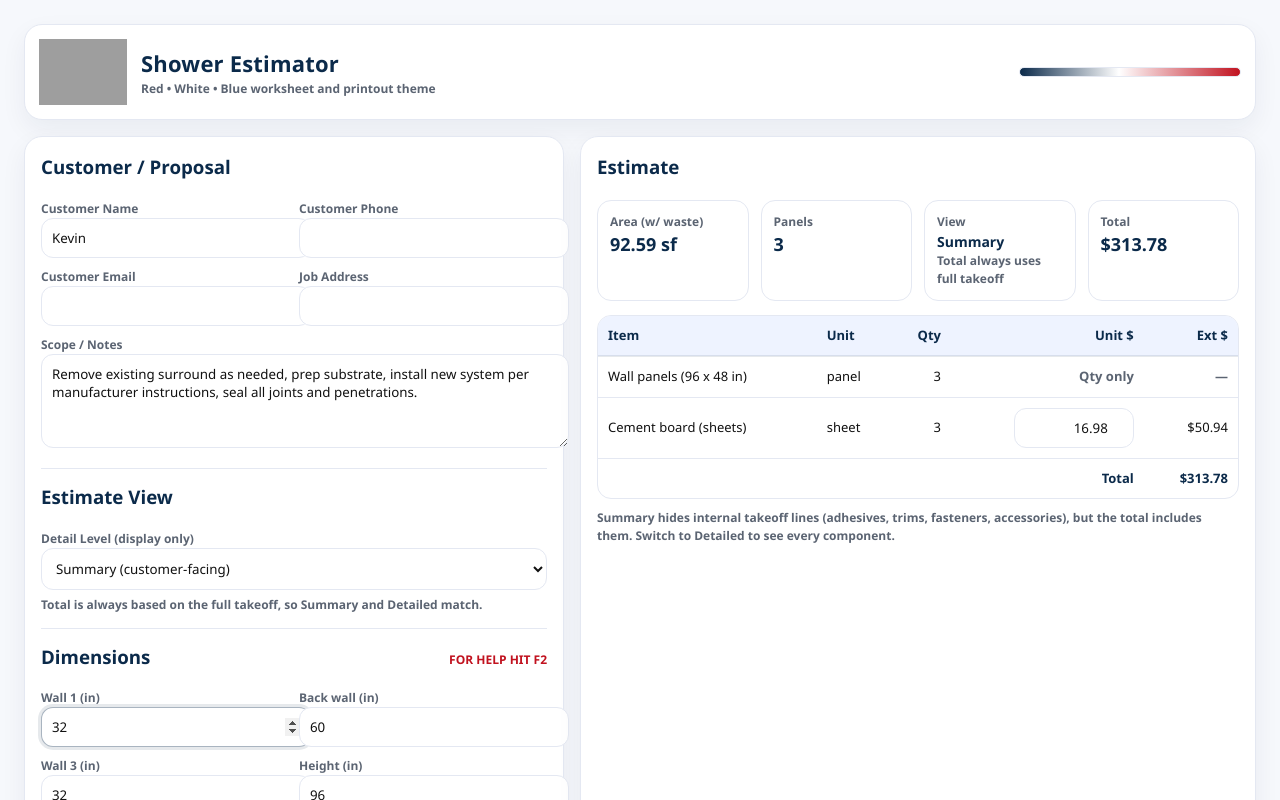
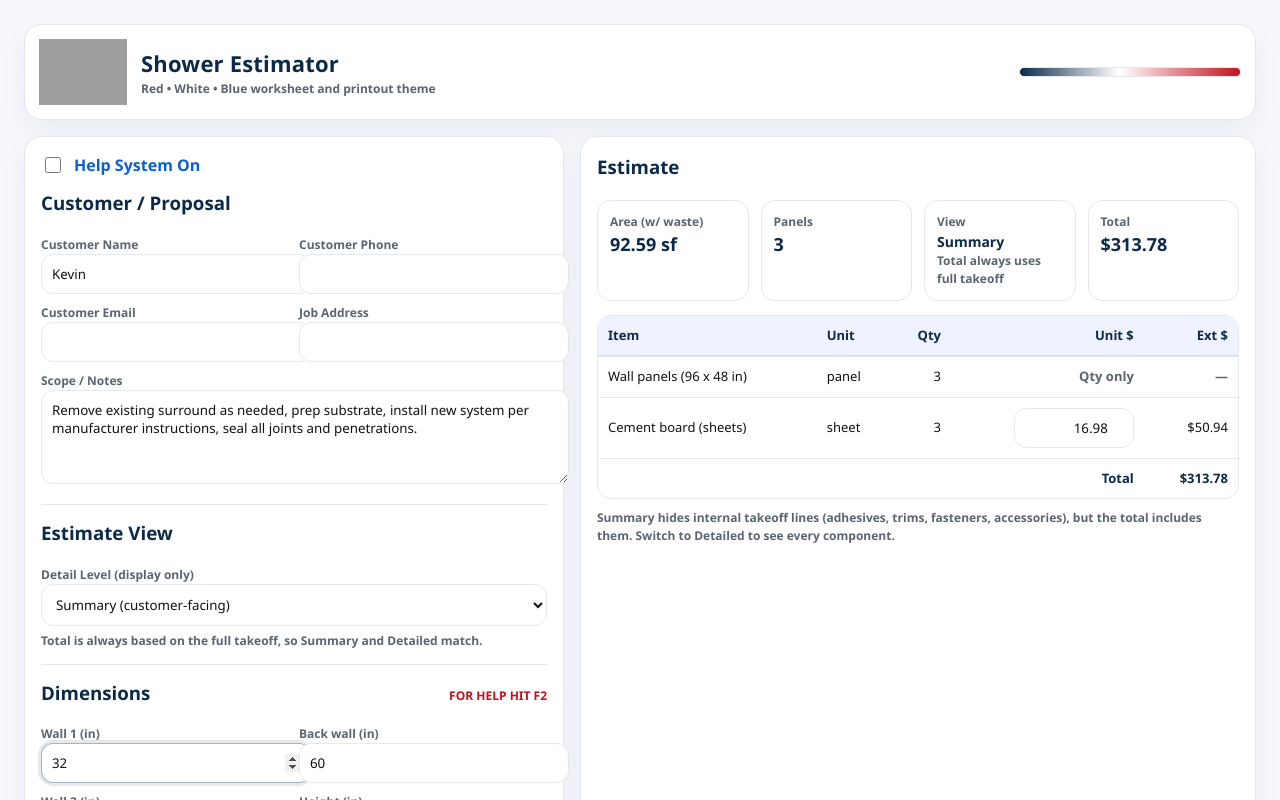
Before and after one commit to impulsedetection/shower-estimator, a React (Vite) app: page / in a window 1280 px wide. Shown: the top 800 px of the page. Built offline with nearby package versions, Linux system fonts and the light colour scheme; grey boxes are pictures that could not be loaded.

Commit message:
Fix F2 context help detection for checkboxes and fields

```diff
--- a/src/App.jsx
+++ b/src/App.jsx
@@ -973,7 +973,30 @@ export default function App() {
       <div style={{ display: "grid", gridTemplateColumns: "540px 1fr", gap: 16 }}>
         {/* LEFT: Inputs */}
         <div style={uiCard}>
+
+          <label
+            style={{
+              display: "flex",
+              alignItems: "center",
+              gap: 10,
+              marginBottom: 12,
+              fontWeight: 900,
+              color: "#0b5ed7",
+              cursor: "pointer",
+              userSelect: "none",
+            }}
+          >
+            <input
+              type="checkbox"
+              checked={helpOpen}
+              onChange={(e) => setHelpOpen(e.target.checked)}
+              style={{ width: 16, height: 16 }}
+            />
+            <span>Help System On</span>
+          </label>
+
           <h3 style={{ marginTop: 0, color: "var(--navy)" }}>Customer / Proposal</h3>
+
 
           <div style={{ display: "grid", gridTemplateColumns: "1fr 1fr", gap: 10 }}>
             <div>
```
